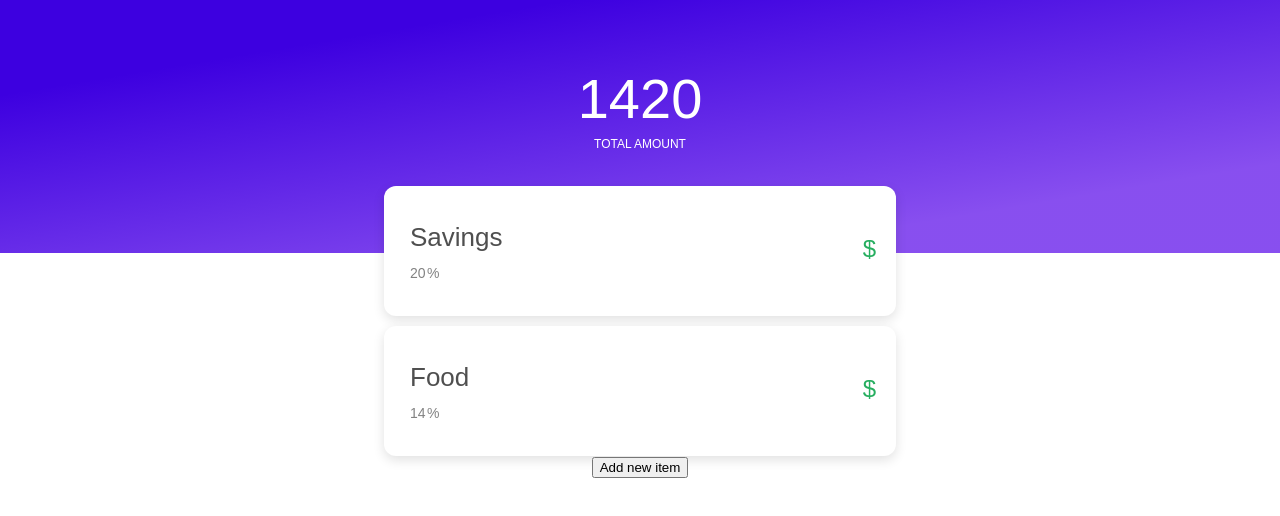
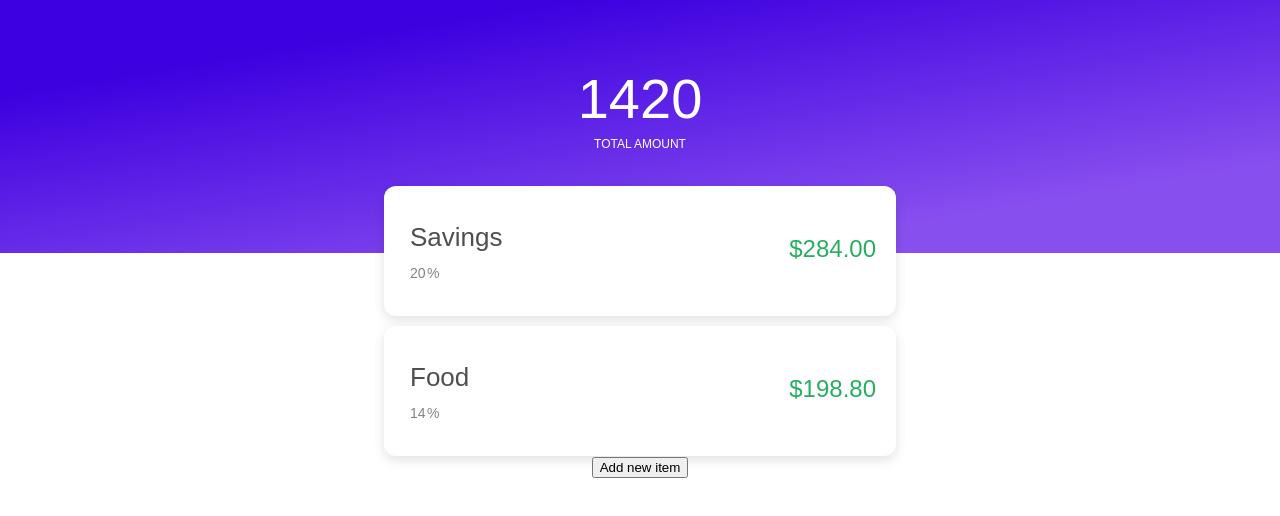
Before and after one commit to jacksonhvisuals/budget-calculator, a React (Create React App) app: page / in a window 1280 px wide. Shown: the top 516 px of the page. Built offline with nearby package versions, Linux system fonts and the light colour scheme.

Commit message:
:bug: fix percentages not updating when editing card info (general budget changing still buggy)

```diff
--- a/src/components/AppLayout/AppLayout.js
+++ b/src/components/AppLayout/AppLayout.js
@@ -31,7 +31,10 @@ class AppLayout extends Component {
         this.itemChangeHandler = this.itemChangeHandler.bind(this);
         this.selectItem = this.selectItem.bind(this);
         this.addNewItem = this.addNewItem.bind(this);
+
         currentBudgetCollection = this.state.budgetItemCollection;
+
+        this.calculateAmounts();
 
     }
 
@@ -88,7 +91,7 @@ class AppLayout extends Component {
             <div>
                 <div id="background-color-header"></div>
                 <BudgetInput budgetConfirmHandler={this.setBudgetTotal} currentTotal={this.state.total}/>
-                <BudgetItemContainer budgetItemCollection={this.state.budgetItemCollection} itemChangeHandler={this.itemChangeHandler}/>
+                <BudgetItemContainer budgetItemCollection={this.state.budgetItemCollection} calculate={this.calculateAmounts} itemChangeHandler={this.itemChangeHandler}/>
                 <button onClick={this.addNewItem}>Add new item</button>
             </div>
         );
--- a/src/components/BudgetInput/BudgetInput.js
+++ b/src/components/BudgetInput/BudgetInput.js
@@ -19,7 +19,6 @@ class BudgetInput extends Component {
 
     updateStateValue(evt) {
         this.setState({inputValue: evt.target.value});
-
         this.props.budgetConfirmHandler(this.state.inputValue);
     }
 
--- a/src/components/BudgetItemContainer/BudgetItemContainer.js
+++ b/src/components/BudgetItemContainer/BudgetItemContainer.js
@@ -11,7 +11,7 @@ export default class BudgetItemContainer extends Component {
             {
               this.props.budgetItemCollection.map((item) => {
                 return(
-                  <ItemInput key={item.id} itemId={item.id} itemName={item.name} itemPercent={item.percent} itemTotal={item.total} itemChangeHandler={this.props.itemChangeHandler}/>
+                  <ItemInput key={item.id} itemId={item.id} itemName={item.name} itemPercent={item.percent} calculate={this.props.calculate} itemTotal={item.total} itemChangeHandler={this.props.itemChangeHandler}/>
                 )
               })
             }
--- a/src/components/ItemInput/ItemInput.js
+++ b/src/components/ItemInput/ItemInput.js
@@ -22,6 +22,7 @@ class ItemInput extends Component {
     updatePercentageBlur(evt) {
         this.setState({itemPercentage: parseInt(evt.target.value, 10)});
         this.props.itemChangeHandler(this.props.itemId, this.state.itemName, this.state.itemPercentage);
+        this.props.calculate();
         console.log(parseInt(evt.target.value, 10));
     }
 
```
